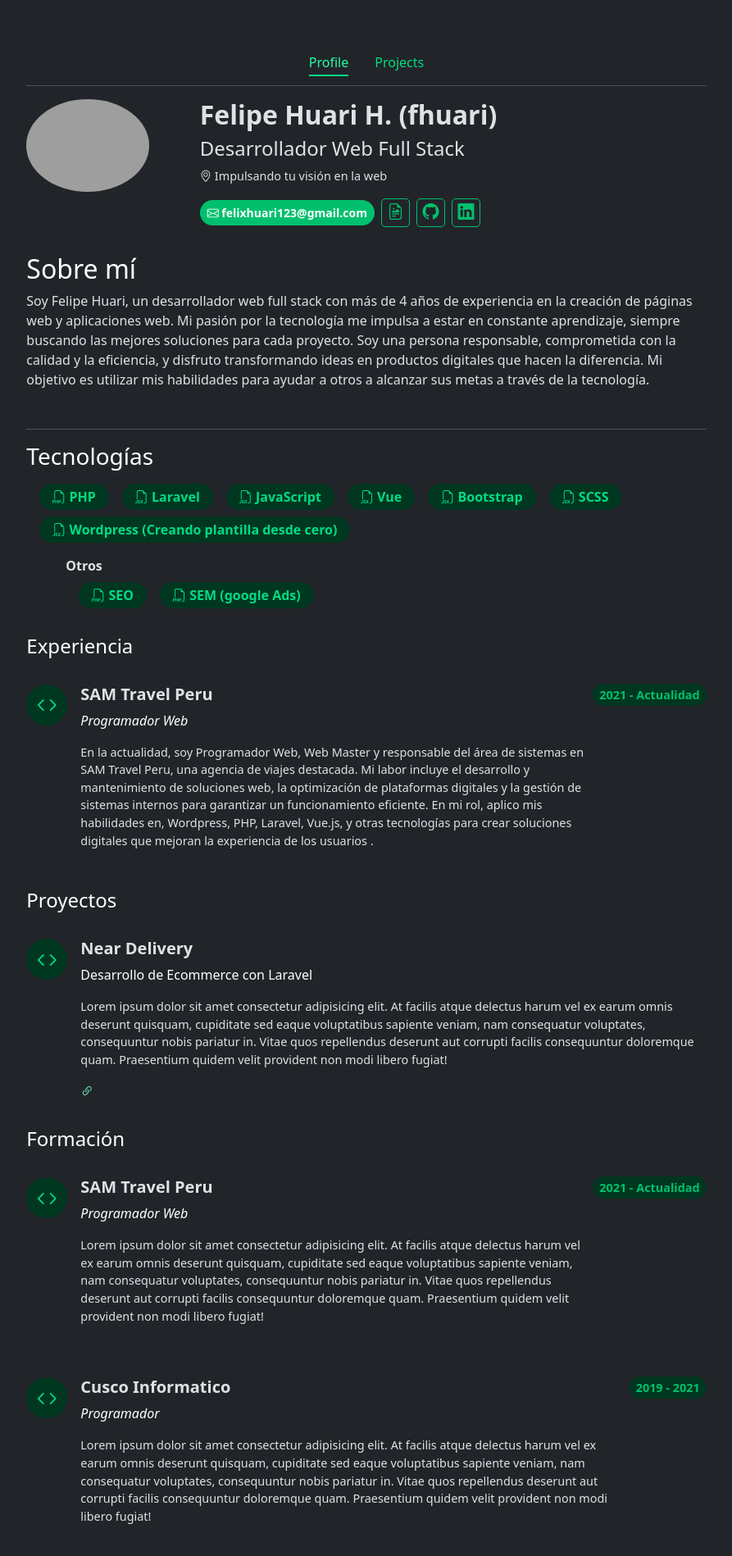
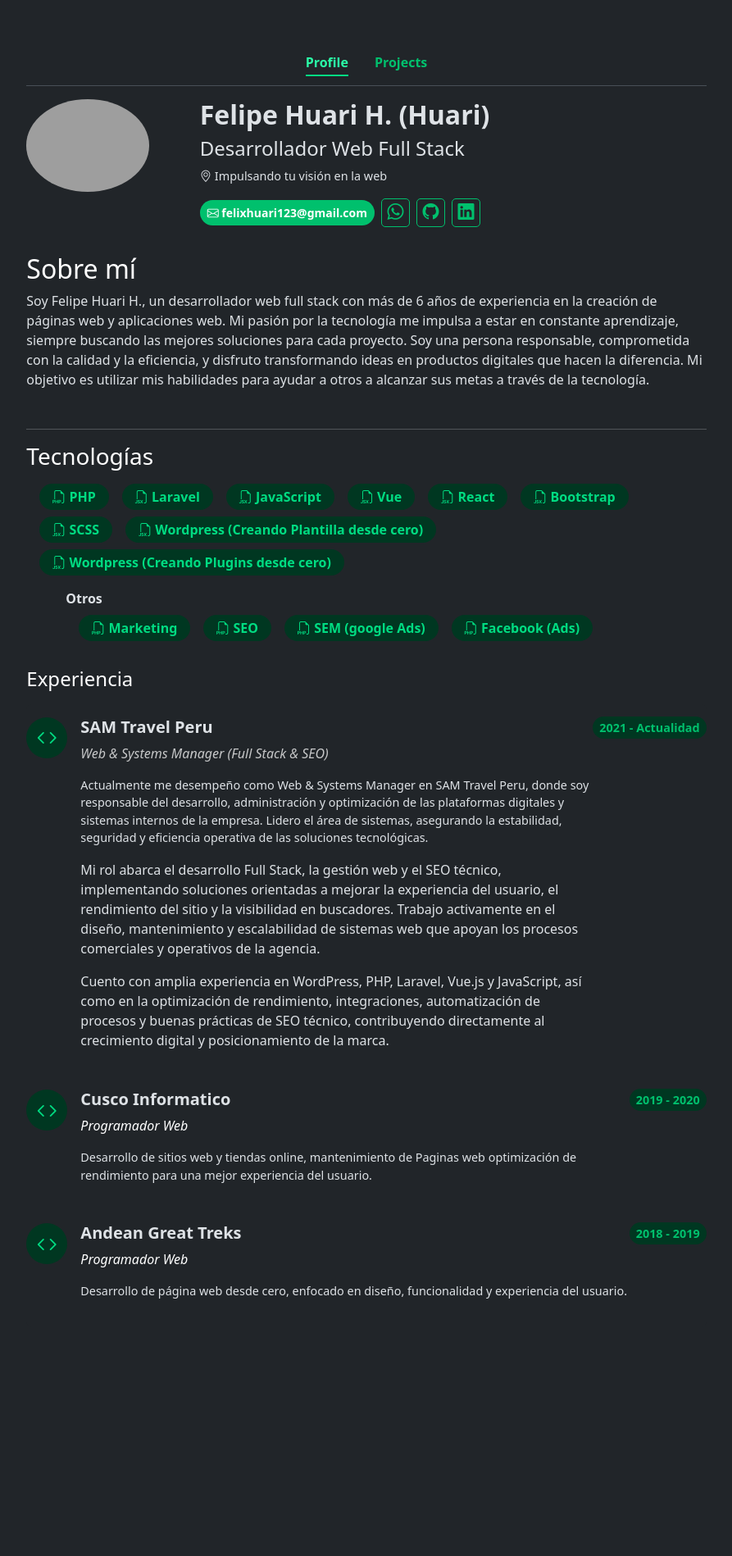
Before and after one commit to Fhuari/fhuari.github.io, a Vue app: page / in a window 1280 px wide. Shown: the top 1898 px of the page at 82% size, without its empty margins (193-1086 px from the left). After the commit the page ends 1682 px from the top, so only its background shows below. Built offline with nearby package versions, Linux system fonts and the light colour scheme; grey boxes are pictures that could not be loaded.

Commit message:
update profile

```diff
--- a/src/App.vue
+++ b/src/App.vue
@@ -10,8 +10,8 @@ const route = useRoute();
       <div :class="route.path === '/projects' ? 'col-md-12' : 'col-md-8'">
         <!-- navegación -->
         <div class="border-bottom py-3 text-center">
-          <router-link to="/" class="text-500 mx-3 text-decoration-none py-1">Profile</router-link>
-          <router-link to="/projects" class="text-500 mx-3 text-decoration-none py-1">Projects</router-link>
+          <router-link to="/" class="fw-bold text-600 mx-3 text-decoration-none py-1">Profile</router-link>
+          <router-link to="/projects" class="fw-bold text-600 mx-3 text-decoration-none py-1">Projects</router-link>
         </div>
         <!-- contenido -->
         <div class="content py-3">
--- a/src/views/Home.vue
+++ b/src/views/Home.vue
@@ -14,16 +14,16 @@
             </div>
             <div class="col-md-9">
                 <div class="position-relative">
-                    <h1 class="fw-bold fs-2">Felipe Huari H. (fhuari)</h1>
+                    <h1 class="fw-bold fs-2">Felipe Huari H. (Huari)</h1>
                     <h2 class="fs-4">Desarrollador Web Full Stack</h2>
                     <p class="fs-sm-9"><i class="bi bi-geo-alt"></i> Impulsando tu visión en la web </p>
                     <div class="d-flex align-items-center">
-                        <a href="#" class="btn bg-600 btn-sm text-white rounded-5 fw-bold">
+
+                        <a href="mailto:felixhuari123@gmail.com" class="btn bg-600 btn-sm text-white rounded-5 fw-bold">
                             <i class="bi bi-envelope"></i> felixhuari123@gmail.com</a>
-                        <a href="#" class="ms-2 d-inline-block fs-5 btn-social"><i
-                                class="bi bi-file-earmark-richtext"></i></a>
-                        <a href="#" class="ms-2 d-inline-block fs-5 btn-social"><i class="bi bi-github"></i></a>
-                        <a href="#" class="ms-2 d-inline-block fs-5 btn-social"><i class="bi bi-linkedin"></i></a>
+                             <a href="https://wa.me/51960986261" class="ms-2 d-inline-block fs-5 btn-social" target="_blank"><i class="bi bi-whatsapp"></i></a>
+                        <a href="https://github.com/Fhuari/" class="ms-2 d-inline-block fs-5 btn-social" target="_blank"><i class="bi bi-github"></i></a>
+                        <a href="https://www.linkedin.com/in/felipe-huari-381aa5127/" class="ms-2 d-inline-block fs-5 btn-social" target="_blank"><i class="bi bi-linkedin"></i></a>
                     </div>
                 </div>
             </div>
@@ -32,7 +32,7 @@
         <div class="position-relative py-3 mt-3">
             <h2 class="text-white">Sobre mí</h2>
             <p>
-                Soy Felipe Huari, un desarrollador web full stack con más de 4 años de experiencia en la creación de
+                Soy Felipe Huari H., un desarrollador web full stack con más de 6 años de experiencia en la creación de
                 páginas web y aplicaciones web. Mi pasión por la tecnología me impulsa a estar en constante aprendizaje,
                 siempre buscando las mejores soluciones para cada proyecto. Soy una persona responsable, comprometida
                 con la calidad y la eficiencia, y disfruto transformando ideas en productos digitales que hacen la
@@ -57,6 +57,9 @@
                 <div class="d-inline-block px-3  mb-2 bg-950 ms-3 py-1 rounded-pill text-500 fw-600">
                     <i class="bi bi-filetype-jsx"></i> <span>Vue</span>
                 </div>
+                   <div class="d-inline-block px-3  mb-2 bg-950 ms-3 py-1 rounded-pill text-500 fw-600">
+                    <i class="bi bi-filetype-jsx"></i> <span>React</span>
+                </div>
                 <div class="d-inline-block px-3  mb-2 bg-950 ms-3 py-1 rounded-pill text-500 fw-600">
                     <i class="bi bi-filetype-jsx"></i> <span>Bootstrap</span>
                 </div>
@@ -64,17 +67,26 @@
                     <i class="bi bi-filetype-jsx"></i> <span>SCSS</span>
                 </div>
                 <div class="d-inline-block px-3  mb-2 bg-950 ms-3 py-1 rounded-pill text-500 fw-600">
-                    <i class="bi bi-filetype-jsx"></i> <span>Wordpress <span class="fs-sm">(Creando plantilla desde cero)</span></span>
+                    <i class="bi bi-filetype-jsx"></i> <span>Wordpress <span class="fs-sm">(Creando Plantilla desde cero)</span></span>
+                </div>
+                <div class="d-inline-block px-3  mb-2 bg-950 ms-3 py-1 rounded-pill text-500 fw-600">
+                    <i class="bi bi-filetype-jsx"></i> <span>Wordpress <span class="fs-sm">(Creando Plugins desde cero)</span></span>
                 </div>
             </div>
             <div class="ps-5">
                 <b>Otros</b>
                 <div class="py-2">
                     <div class="d-inline-block px-3 mb-2 bg-950 ms-3 py-1 rounded-pill text-500 fw-600 ">
+                        <i class="bi bi-filetype-php"></i> <span>Marketing</span>
+                    </div>
+                    <div class="d-inline-block px-3 mb-2 bg-950 ms-3 py-1 rounded-pill text-500 fw-600 ">
                         <i class="bi bi-filetype-php"></i> <span>SEO</span>
                     </div>
                     <div class="d-inline-block px-3 mb-2 bg-950 ms-3 py-1 rounded-pill text-500 fw-600 ">
                         <i class="bi bi-filetype-php"></i> <span>SEM (google Ads)</span>
+                    </div>
+                     <div class="d-inline-block px-3 mb-2 bg-950 ms-3 py-1 rounded-pill text-500 fw-600 ">
+                        <i class="bi bi-filetype-php"></i> <span>Facebook (Ads)</span>
                     </div>
                 </div>
             </div>
@@ -94,8 +106,10 @@
                                 </div>
                                 <div class="ms-3">
                                     <h3 class="fs-5 fw-bold">SAM Travel Peru</h3>
-                                    <p class="fst-italic  text-white">Programador Web</p>
-                                    <p class="fs-sm-9">En la actualidad, soy Programador Web, Web Master y responsable del área de sistemas en SAM Travel Peru, una agencia de viajes destacada. Mi labor incluye el desarrollo y mantenimiento de soluciones web, la optimización de plataformas digitales y la gestión de sistemas internos para garantizar un funcionamiento eficiente. En mi rol, aplico mis habilidades en, Wordpress, PHP, Laravel, Vue.js, y otras tecnologías para crear soluciones digitales que mejoran la experiencia de los usuarios .</p>
+                                    <p class="fst-italic  text-white text-opacity-75">Web & Systems Manager (Full Stack & SEO) </p>
+                                    <p class="fs-sm-9">Actualmente me desempeño como Web & Systems Manager en SAM Travel Peru, donde soy responsable del desarrollo, administración y optimización de las plataformas digitales y sistemas internos de la empresa. Lidero el área de sistemas, asegurando la estabilidad, seguridad y eficiencia operativa de las soluciones tecnológicas.</p>
+                                    <p>Mi rol abarca el desarrollo Full Stack, la gestión web y el SEO técnico, implementando soluciones orientadas a mejorar la experiencia del usuario, el rendimiento del sitio y la visibilidad en buscadores. Trabajo activamente en el diseño, mantenimiento y escalabilidad de sistemas web que apoyan los procesos comerciales y operativos de la agencia.</p>
+                                    <p>Cuento con amplia experiencia en WordPress, PHP, Laravel, Vue.js y JavaScript, así como en la optimización de rendimiento, integraciones, automatización de procesos y buenas prácticas de SEO técnico, contribuyendo directamente al crecimiento digital y posicionamiento de la marca.</p>
                                 </div>
                             </div>
                         </div>
@@ -105,14 +119,60 @@
                         </div>
                     </div>
                 </div>
+                <!-- job 2 -->
+                <div class="card-body px-0">
+                    <div class="d-flex justify-content-between">
+                        <div class="">
+                            <div class="d-flex">
+                                <div class="">
+                                    <div class="icons bg-950 text-center rounded-circle">
+                                        <i class="bi bi-code text-primary fs-3"></i>
+                                    </div>
+                                </div>
+                                <div class="ms-3">
+                                    <h3 class="fs-5 fw-bold">Cusco Informatico</h3>
+                                    <p class="fst-italic  text-white">Programador Web</p>
+                                    <p class="fs-sm-9">Desarrollo de sitios web y tiendas online, mantenimiento de Paginas web  optimización de rendimiento para una mejor experiencia del usuario.</p>
+                                </div>
+                            </div>
+                        </div>
+                        <div>
+                            <span class="px-2 py-1 text-nowrap fs-sm-9 bg-950 text-600 rounded-pill fw-bold">2019 - 2020</span>
+                        </div>
+                    </div>
+                </div>
+                <!-- job 1 -->
+                 <div class="card-body px-0">
+                    <div class="d-flex justify-content-between">
+                        <div class="">
+                            <div class="d-flex">
+                                <div class="">
+                                    <div class="icons bg-950 text-center rounded-circle">
+                                        <i class="bi bi-code text-primary fs-3"></i>
+                                    </div>
+                                </div>
+                                <div class="ms-3">
+                                    <h3 class="fs-5 fw-bold">Andean Great Treks</h3>
+                                    <p class="fst-italic text-white">Programador Web</p>
+                                    <p class="fs-sm-9">
+                                    Desarrollo de  página web desde cero, enfocado en diseño, funcionalidad y experiencia del usuario.
+                                    </p>
+
+                                </div>
+                            </div>
+                        </div>
+                        <div>
+                            <span class="px-2 py-1 text-nowrap fs-sm-9 bg-950 text-600 rounded-pill fw-bold">2018 - 2019</span>
+                        </div>
+                    </div>
+                </div>
             </div>
             <!-- col-2 -->
 
         </div>
         <!-- proyectos -->
-        <div class="position-relative mt-3">
+        <!-- <div class="position-relative mt-3">
             <h3 class="text-white fs-4">Proyectos</h3>
-            <!-- col-1 -->
             <div class="card mt-3 px-0 border-0">
                 <div class="card-body px-0">
                     <div class="d-flex justify-content-between">
@@ -133,7 +193,7 @@
                                         consequuntur doloremque quam. Praesentium quidem velit provident non modi libero
                                         fugiat!</p>
                                     <div>
-                                        <router-link to="/projects"><i class="bi bi-link-45deg"></i></router-link>
+                                        <router-link to=""><i class="bi bi-link-45deg"></i></router-link>
                                     </div>
                                 </div>
                             </div>
@@ -141,70 +201,6 @@
                     </div>
                 </div>
             </div>
-        </div>
-        <!-- formacion -->
-        <div class="position-relative mt-3">
-            <h3 class="text-white fs-4">Formación</h3>
-            <!-- col-1 -->
-            <div class="card mt-3 px-0 border-0">
-                <div class="card-body px-0">
-                    <div class="d-flex justify-content-between">
-                        <div class="">
-                            <div class="d-flex">
-                                <div class="">
-                                    <div class="icons bg-950 text-center rounded-circle">
-                                        <i class="bi bi-code text-primary fs-3"></i>
-                                    </div>
-                                </div>
-                                <div class="ms-3">
-                                    <h3 class="fs-5 fw-bold">SAM Travel Peru</h3>
-                                    <p class="fst-italic  text-white">Programador Web</p>
-                                    <p class="fs-sm-9">Lorem ipsum dolor sit amet consectetur adipisicing elit. At
-                                        facilis atque delectus harum vel ex earum omnis deserunt quisquam, cupiditate
-                                        sed eaque voluptatibus sapiente veniam, nam consequatur voluptates, consequuntur
-                                        nobis pariatur in. Vitae quos repellendus deserunt aut corrupti facilis
-                                        consequuntur doloremque quam. Praesentium quidem velit provident non modi libero
-                                        fugiat!</p>
-                                </div>
-                            </div>
-                        </div>
-                        <div>
-                            <span class="px-2 py-1 text-nowrap fs-sm-9 bg-950 text-600 rounded-pill fw-bold">2021 -
-                                Actualidad</span>
-                        </div>
-                    </div>
-                </div>
-            </div>
-            <!-- col-2 -->
-            <div class="card mt-3 px-0 border-0">
-                <div class="card-body px-0">
-                    <div class="d-flex justify-content-between">
-                        <div class="">
-                            <div class="d-flex">
-                                <div class="">
-                                    <div class="icons bg-950 text-center rounded-circle">
-                                        <i class="bi bi-code text-primary fs-3"></i>
-                                    </div>
-                                </div>
-                                <div class="ms-3">
-                                    <h3 class="fs-5 fw-bold">Cusco Informatico </h3>
-                                    <p class="fst-italic text-white">Programador </p>
-                                    <p class="fs-sm-9">Lorem ipsum dolor sit amet consectetur adipisicing elit. At
-                                        facilis atque delectus harum vel ex earum omnis deserunt quisquam, cupiditate
-                                        sed eaque voluptatibus sapiente veniam, nam consequatur voluptates, consequuntur
-                                        nobis pariatur in. Vitae quos repellendus deserunt aut corrupti facilis
-                                        consequuntur doloremque quam. Praesentium quidem velit provident non modi libero
-                                        fugiat!</p>
-                                </div>
-                            </div>
-                        </div>
-                        <div>
-                            <span class="px-2 py-1 text-nowrap fs-sm-9 bg-950 text-600 rounded-pill fw-bold">2019 -
-                                2021</span>
-                        </div>
-                    </div>
-                </div>
-            </div>
-        </div>
+        </div>        -->
     </div>
 </template>
--- a/src/views/Projects.vue
+++ b/src/views/Projects.vue
@@ -1,15 +1,100 @@
 <script setup>
 import samfile from '../assets/image/samtravel.png'
+
+const projects = [
+  {
+    title: 'Sacred Loom Peru',
+    role: 'Freelance Web Developer',
+    tech: ['WordPress', 'PHP', 'SEO'],
+    description: 'Desarrollo de sitio web corporativo para marca de artesanía peruana, enfocado en diseño responsive, rendimiento y posicionamiento orgánico.',
+    link: 'https://sacredloomperu.com'
+  },
+  {
+    title: 'Machu Picchu Viajes Peru',
+    role: 'Freelance Web Developer',
+    tech: ['WordPress', 'PHP', 'Soporte', 'UX'],
+    description: 'Desarrollo web para agencia de viajes, optimizado para SEO, experiencia de usuario y conversión de visitantes.',
+    link: 'https://machupicchuviajesperu.com'
+  },
+{
+    title: 'Andenes del Inca Hotel ',
+    role: 'Freelance Web Developer',
+    tech: ['WordPress', 'Bootstrap'],
+    description: 'Creación de sitio web  para hotel, enfocado en usabilidad y presentación de servicios y habitaciones.',
+    link: 'https://andenesdelinca.com'
+},
+  {
+    title: 'Wari Expeditions',
+    role: 'Freelance Full Stack Developer',
+    tech: ['Laravel', 'Vue.js','Bootstrap', 'SEO'],
+    description: 'Desarrollo de Pagina web a medida con Laravel y Vue.js para la gestión de tours, contenidos dinámicos y optimización SEO técnica.',
+    link: 'https://wariexpeditions.com'
+  }
+]
 </script>
 
+
 <template>
-    <div class="row">
-        <div class="col-md-6">
-             <div class="card px-0">
-                  <figure>
-                    <img class="img-fluid" :src="samfile" alt="">
-                  </figure>
-             </div>
+  <div class="row">
+    <!-- Imagen -->
+    <div class="col-md-6 mb-4">
+      <div class="card px-0 border-0 shadow-sm">
+        <figure class="mb-0">
+          <img class="img-fluid rounded" :src="samfile" alt="Portfolio Project">
+        </figure>
+      </div>
+    </div>
+
+    <!-- Proyectos -->
+    <div class="col-md-12">
+      <div class="position-relative mt-3">
+        <h3 class="text-white fs-4 mb-3">Proyectos destacados</h3>
+
+        <div
+          v-for="(project, index) in projects"
+          :key="index"
+          class="card mt-3 border-0 shadow-sm"
+        >
+          <div class="card-body">
+            <div class="d-flex align-items-start">
+              <div class="icons bg-950 text-center rounded-circle me-3">
+                <i class="bi bi-code text-primary fs-3"></i>
+              </div>
+
+              <div class="flex-grow-1">
+                <h3 class="fs-5 fw-bold mb-1">{{ project.title }}</h3>
+                <p class="text-white mb-1">{{ project.role }}</p>
+
+                <!-- Tecnologías -->
+                <div class="mb-2">
+                  <span
+                    v-for="(item, i) in project.tech"
+                    :key="i"
+                    class="badge bg-primary me-1"
+                  >
+                    {{ item }}
+                  </span>
+                </div>
+
+                <p class="fs-sm-9 mb-2">
+                  {{ project.description }}
+                </p>
+
+                <!-- Link -->
+                <a
+                  :href="project.link"
+                  target="_blank"
+                  rel="noopener"
+                  class="text-decoration-none fw-bold text-primary"
+                >
+                  Ver proyecto <i class="bi bi-link-45deg"></i>
+                </a>
+              </div>
+            </div>
+          </div>
         </div>
+
+      </div>
     </div>
+  </div>
 </template>
```
